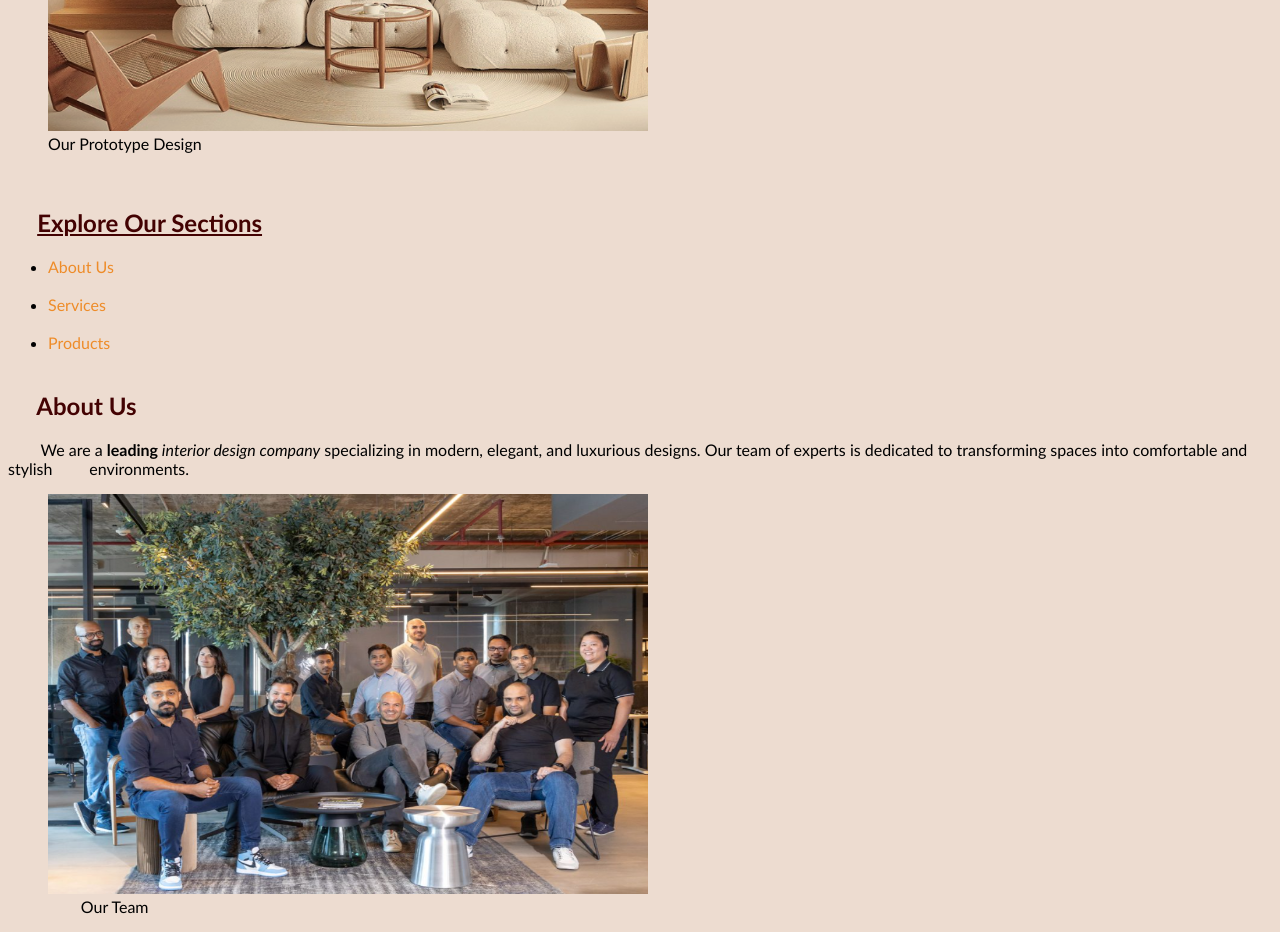
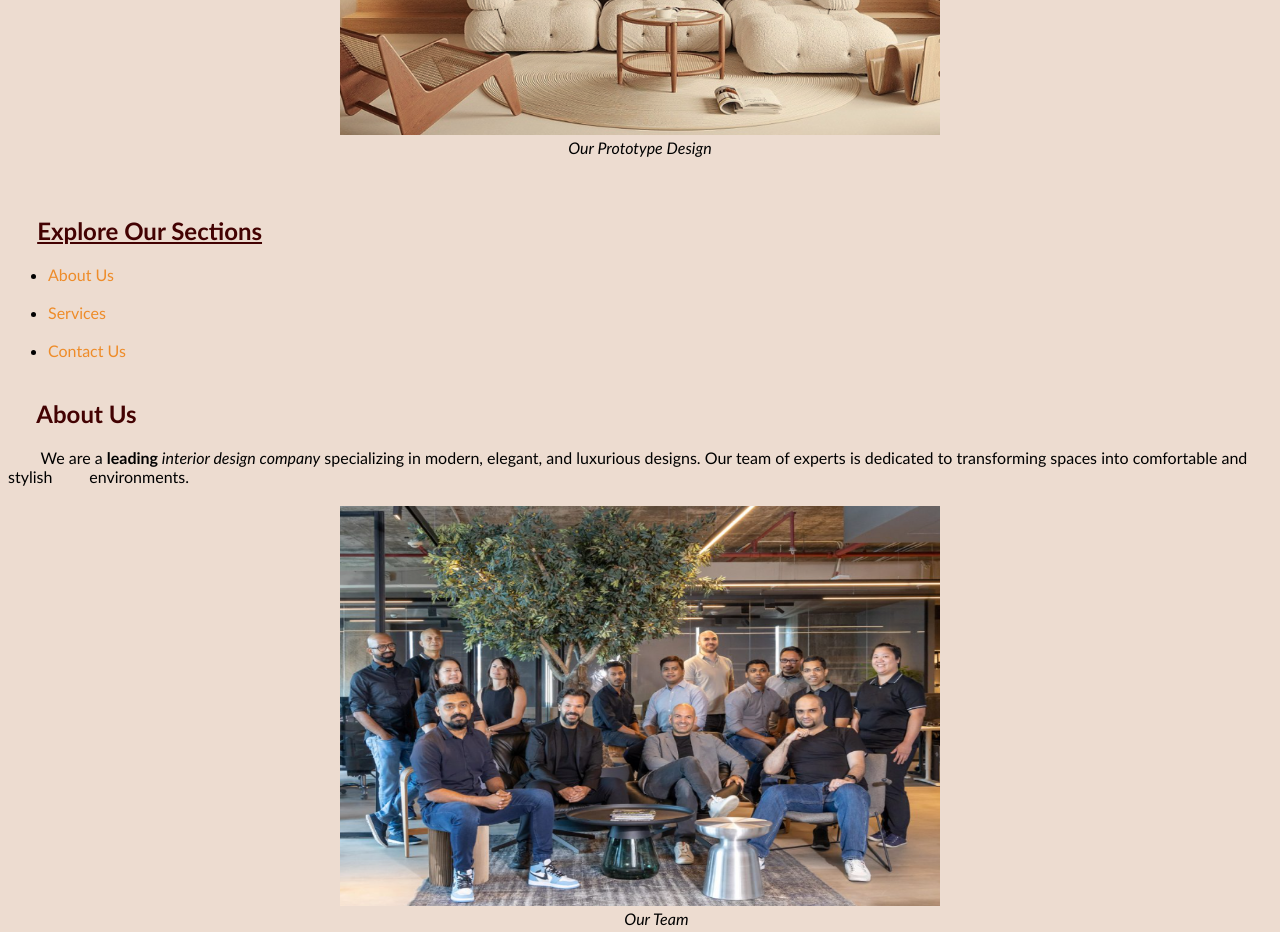
Before and after one commit to MeeowFx/My-HTML-Development-Playground-Building-Web-Foundations, a plain HTML site: page Project_I/index.html in a window 1280 px wide. Shown: the part 480-1412 px from the top of the page. Drawn offline with Linux system fonts and the light colour scheme.

Commit message:
Prohect-I --PHASE-I UPDATED

```diff
--- a/Project_I/index.html
+++ b/Project_I/index.html
@@ -31,6 +31,11 @@
             padding: 5px;
             border-radius: 5px;
         }
+                #image {
+            /* ID is used for image styling */
+            text-align: center;
+            margin: 20px auto;
+        }
     </style>
 
 </head>
@@ -53,16 +58,16 @@
         <p>
             &nbsp;&nbsp;&nbsp;&nbsp;&nbsp;&nbsp;&nbsp;&nbsp;&nbsp;For Your Comfort __ Change The Game</p>
 
-        <figure>
+        <figure id="image">
             <img src="img/design.png" alt="Prototype of a minimalist interior design" title="Minimalist" loading="lazy" width="600" height="400">
-            <figcaption>Our Prototype Design</figcaption> </figure>
+            <figcaption><i>Our Prototype Design</i></figcaption> </figure>
         <br>
         <nav aria-labelledby="Primary Navigation">
             <h2 id="info">&nbsp;&nbsp;&nbsp;&nbsp;&nbsp;<u>Explore Our Sections</u></h2>
             <ul>
                 <li><a href="#About">About Us</a></li><br>
                 <li><a href="Services.html">Services</a></li><br>
-                <li><a href="Contact.html">Products</a></li><br>
+                <li><a href="Contact.html">Contact Us</a></li><br>
             </ul>
         </nav>
     </header>
@@ -76,9 +81,9 @@
                     specializing in modern, elegant, and luxurious designs. Our team of experts is dedicated to
                     transforming spaces into comfortable and stylish
                     &nbsp;&nbsp;&nbsp;&nbsp;&nbsp;&nbsp;&nbsp;&nbsp;environments.</p>
-                <figure>
+                <figure id="image">
                     <img src="img/team.png" alt="Our dedicated design team" title="Our Team" loading="lazy" width="600" height="400">
-                    <figcaption>&nbsp;&nbsp;&nbsp;&nbsp;&nbsp;&nbsp;&nbsp;&nbsp;Our Team</figcaption> </figure>
+                    <figcaption>&nbsp;&nbsp;&nbsp;&nbsp;&nbsp;&nbsp;&nbsp;&nbsp;<i>Our Team</i></figcaption> </figure>
             </section>
 
             <section id="Mission">
```
